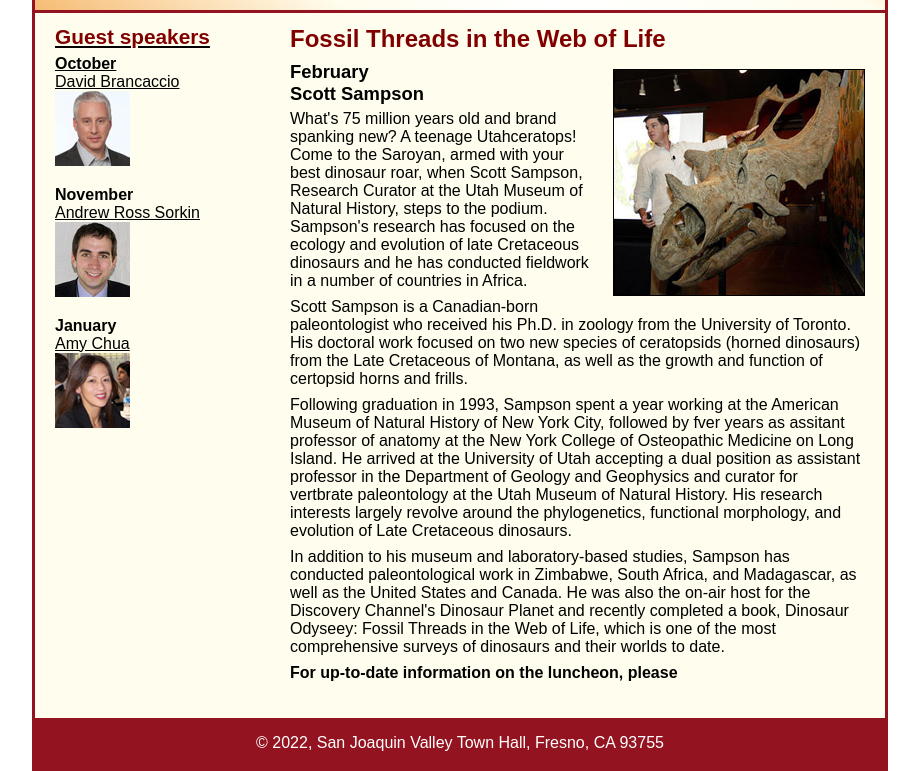
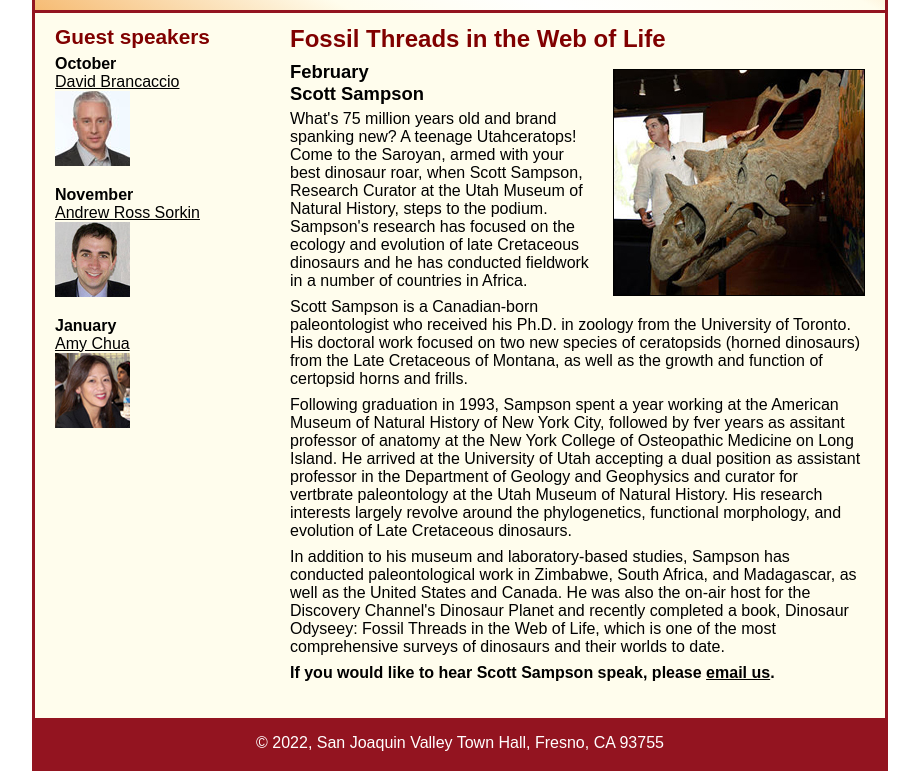
Before and after one commit to LAMC-CIS148/short-7-2-morellana123, a plain HTML site: page town_hall/speakers/c07x_sampson.html in a window 1280 px wide. Shown: the part 110-881 px from the top of the page, without its empty margins (180-1099 px from the left). Drawn offline with Linux system fonts and the light colour scheme; files whose address does not match are found by name.

Commit message:
Update c07x_sampson.html

```diff
--- a/town_hall/speakers/c07x_sampson.html
+++ b/town_hall/speakers/c07x_sampson.html
@@ -44,7 +44,7 @@
 				Dinosaur Odyseey: Fossil Threads in the Web of Life, which is one of the most comprehensive surveys
 				of dinosaurs and their worlds to date. </p>
 
-				<p><strong>For up-to-date information on the luncheon, please <a href="mailto:eleanor@townhall.com?cc=georgia@townhall.com&subject=Scott%20Sampson%20luncheon" email us </a></strong></p>
+				<p><strong>If you would like to hear Scott Sampson speak, please <a href="mailto:eleanor@townhall.com?cc=georgia@townhall.com&subject=Scott%20Sampson%20luncheon">email us</a>.</strong></p>
 			</article>
 		</section>
 <aside>
```
